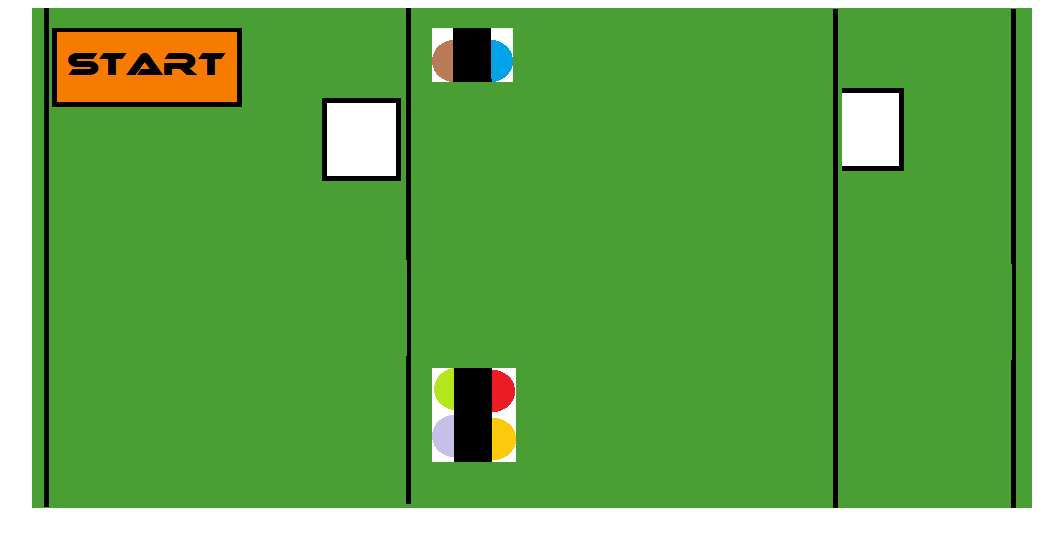
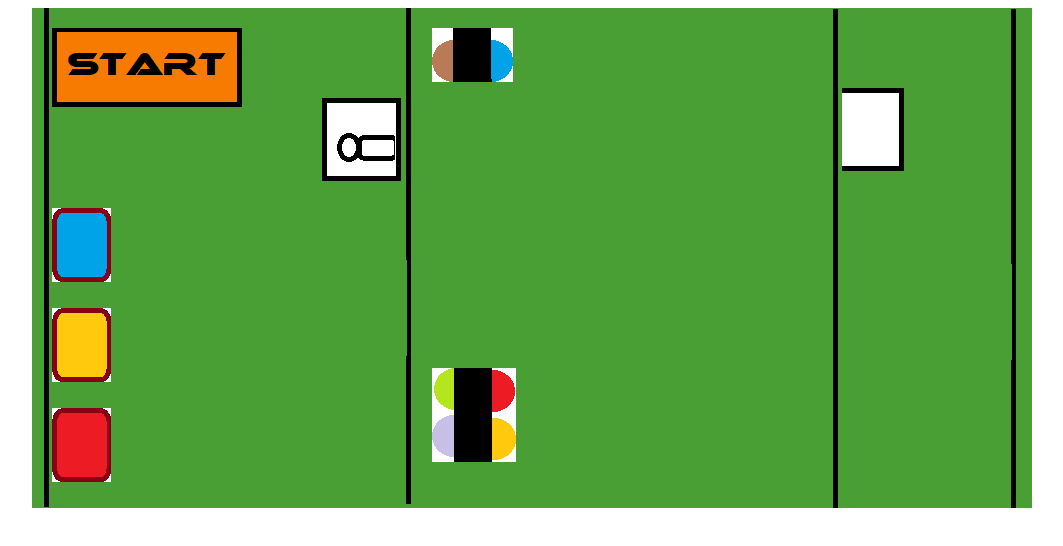
Before and after one commit to OchoaUnicen/tmg, a plain HTML site: page index.html in a window 1280 px wide. Shown: the whole page, without its empty margins (108-1171 px from the left). Drawn offline with Linux system fonts and the light colour scheme.

Commit message:
se implemento clase crafter.js - se implemento funcion de random timer en spawner.js - crafting.js ahora tiene los craftings rojo amarill y azul, sus posiciones y sus imagenes, ademas del metodo de dibujarlos en pantalla

```diff
--- a/index.html
+++ b/index.html
@@ -32,6 +32,10 @@
 
     <script type="text/javascript" src="js/interfaz.js"></script>
 
+    <script type="text/javascript" src="js/crafting.js"></script>
+
+    <script type="text/javascript" src="js/crafter.js"></script>
+
 
 
 </body>
--- a/js/cliente.js
+++ b/js/cliente.js
@@ -5,7 +5,18 @@ class Cliente {
 
         this.nombre = "Cliente",
         this.posicion_x = this.getPosicion_x(),
-        this.posicion_y =  this.getPosicion_y()
+        this.posicion_y =  this.getPosicion_y(),
+        this.imagen = this.getImagen()
+
+    }
+
+
+    getImagen(){
+
+        var imagen_cliente = new Image();
+        imagen_cliente.src = "./img/cliente.png";
+
+        return imagen_cliente;
 
     }
 
@@ -23,6 +34,12 @@ class Cliente {
     }
 
 
+    dibujarCliente(context) {
+
+        context.drawImage(this.imagen, this.posicion_x, this.posicion_y, this.imagen.naturalWidth, this.imagen.naturalHeight);
+
+
+    }
 
 
 
@@ -43,8 +60,6 @@ class Cliente {
         let minimo = 0;
         let cantidad = Math.floor(Math.random() * (maximo - minimo) + minimo);
     //falta terminar esta func
-
-
     }
 
 
--- /dev/null
+++ b/js/crafter.js
@@ -0,0 +1,23 @@
+
+let imagen_crafter_ventanilla = new Image();
+imagen_crafter_ventanilla.src = "./img/crafter_atendiendo.png";
+
+
+let Crafter = {
+
+    "imagen": imagen_crafter_ventanilla,
+    "estado": "libre",
+    "posicion_x": Ventanilla.posicion_x + 15,
+    "posicion_y": Ventanilla.posicion_y + 35,
+
+
+}
+
+
+
+function dibujarCrafter(context){
+
+    context.drawImage(Crafter.imagen, Crafter.posicion_x, Crafter.posicion_y, Crafter.imagen.naturalWidth, Crafter.imagen.naturalHeight);
+
+
+}
--- /dev/null
+++ b/js/crafting.js
@@ -0,0 +1,64 @@
+
+
+
+let imagen_crafting_rojo = new Image();
+imagen_crafting_rojo.src = "./img/crafting_rojo.png";
+
+let imagen_crafting_amarillo = new Image();
+imagen_crafting_amarillo.src = "./img/crafting_amarillo.png";
+
+let imagen_crafting_azul = new Image();
+imagen_crafting_azul.src = "./img/crafting_azul.png";
+
+var Craftings = {
+
+    "crafting_rojo":{
+
+        "estado": "libre",
+        "cooldown": 0,
+        "imagen": imagen_crafting_rojo,
+        "posicion_x": 20,
+        "posicion_y":400
+    },
+
+    "crafting_azul":{
+
+        "estado": "libre",
+        "cooldown": 0,
+        "imagen": imagen_crafting_azul,
+        "posicion_x": 20,
+        "posicion_y": 200
+    },
+
+    "crafting_amarillo":{
+
+        "estado": "libre",
+        "cooldown": 0,
+        "imagen": imagen_crafting_amarillo,
+        "posicion_x": 20,
+        "posicion_y": 300
+    }
+
+}
+
+
+    function dibujarCraftingRojo(context) {
+
+        context.drawImage(Craftings.crafting_rojo.imagen, Craftings.crafting_rojo.posicion_x, Craftings.crafting_rojo.posicion_y, Craftings.crafting_rojo.imagen.naturalWidth,Craftings.crafting_rojo.imagen.naturalHeight);
+      //  context.drawImage(crafting_rojo.imagen, crafting_rojo.posicion_x, crafting_rojo.posicion_y);
+
+    }
+
+    function dibujarCraftingAmarillo(context) {
+
+        context.drawImage(Craftings.crafting_amarillo.imagen, Craftings.crafting_amarillo.posicion_x, Craftings.crafting_amarillo.posicion_y, Craftings.crafting_amarillo.imagen.naturalWidth,Craftings.crafting_amarillo.imagen.naturalHeight);
+      //  context.drawImage(crafting_rojo.imagen, crafting_rojo.posicion_x, crafting_rojo.posicion_y);
+
+    }
+
+    function dibujarCraftingAzul(context) {
+
+        context.drawImage(Craftings.crafting_azul.imagen, Craftings.crafting_azul.posicion_x, Craftings.crafting_azul.posicion_y, Craftings.crafting_azul.imagen.naturalWidth,Craftings.crafting_azul.imagen.naturalHeight);
+      //  context.drawImage(crafting_rojo.imagen, crafting_rojo.posicion_x, crafting_rojo.posicion_y);
+
+    }
--- a/js/game.js
+++ b/js/game.js
@@ -75,9 +75,31 @@ function cargar_game_js() {
     }
     //-------
 
+
+
+
+
+
+
+
+
     //renderizacion - Todo dentro se realizarada 60 veces por segundo
+    let cooldown = 0;
+    let contador = 0;
     function tiempo() {
         frame(tiempo);
+        //******************************************************************************************/
+        //console.log(cooldown);
+        cooldown = cooldown +1;
+
+        if(cooldown == 60) {
+            cooldown = 0;
+            contador = contador +1;
+            console.log(contador);
+        }
+
+        //******************************************************************************************/
+
         //drawImage tiene 4 parametros: Imagen a ser invocada en la funcion,inicio eje x,inicio eje y, tamaño.widht, tamaño.heigh
         //dibuja el fondo
         context.clearRect(0, 0, canvas.width, canvas.heigh);
@@ -96,6 +118,30 @@ function cargar_game_js() {
 
 
 
+        //crafting.js
+        dibujarCraftingRojo(context);
+        dibujarCraftingAmarillo(context);
+        dibujarCraftingAzul(context);
+
+
+
+
+        //crafter.js
+        dibujarCrafter(context);
+
+
+//ACA
+
+        //console.log(getRespawnTime());
+
+
+
+
+        //despues de dibujar se spawnea el cliente en un if
+
+        // spawnearCliente();
+
+
     }
     tiempo();
 
--- a/js/spawner.js
+++ b/js/spawner.js
@@ -29,11 +29,11 @@ function dibujarSpawner(context){
 function getRespawnTime() {
 
 
-
-
-
+    let maximo_timer = 10;
+    let minimo_timer = 1;
+    let timer_respawn = Math.floor(Math.random() * (maximo_timer - minimo_timer) + minimo_timer);
 
     //Math random que de tiempos de entre 10 a 25 segundos
     //donde spawnCliente() se ejecuta
-    return "sape";
+    return timer_respawn;
 }
```
